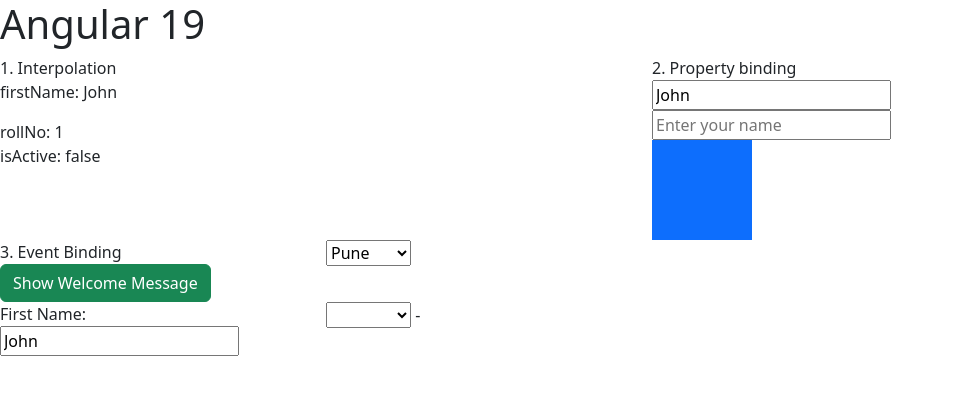
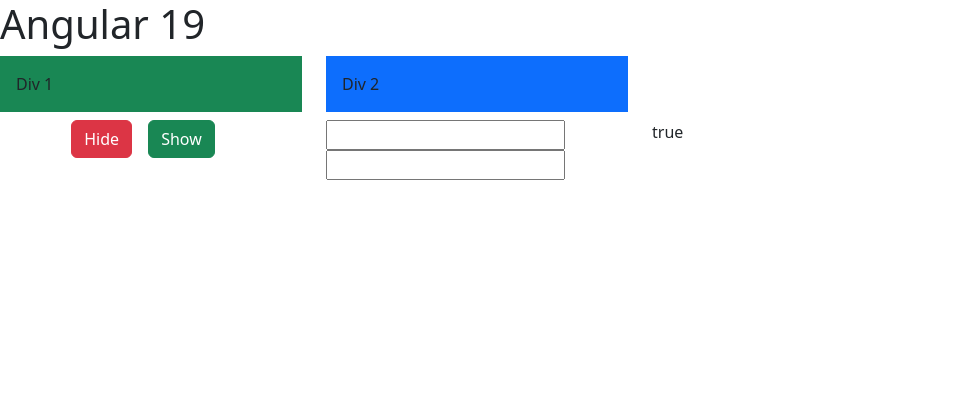
Before and after one commit to Tran-Anh-Quang/angular19Tutorial, an Angular app: page / in a window 1280 px wide. Shown: the top 394 px of the page, without its empty margins (0-954 px from the left). Built offline with nearby package versions, Linux system fonts and the light colour scheme.

Commit message:
part 4: ngIf example

```diff
--- a/src/app/app.component.html
+++ b/src/app/app.component.html
@@ -1,2 +1,2 @@
 <h1>Angular 19</h1>
-<app-data-binding></app-data-binding>
+<app-ng-if></app-ng-if>
--- a/src/app/app.component.ts
+++ b/src/app/app.component.ts
@@ -1,9 +1,11 @@
 import { Component } from '@angular/core';
 import { DataBindingComponent } from "./components/data-binding/data-binding.component";
+import { AdminComponent } from "./components/admin/admin.component";
+import { NgIfComponent } from "./components/ng-if/ng-if.component";
 
 @Component({
   selector: 'app-root',
-  imports: [DataBindingComponent],
+  imports: [DataBindingComponent, AdminComponent, NgIfComponent],
   templateUrl: './app.component.html',
   styleUrl: './app.component.css'
 })
--- /dev/null
+++ b/src/app/components/ng-for/ng-for.component.html
@@ -0,0 +1 @@
+<p>ng-for works!</p>
--- /dev/null
+++ b/src/app/components/ng-if/ng-if.component.html
@@ -0,0 +1,27 @@
+<div class="row">
+    <div class="col-3">
+        <div class="bg-success p-3" *ngIf="div1Visible">
+            Div 1
+        </div>
+    </div>
+
+    <div class="col-3">
+        <div class="bg-primary p-3" *ngIf="number1 == number2">
+            Div 2
+        </div>
+    </div>
+</div>
+
+<div class="row pt-2">
+    <div class="col-3 text-center ">
+            <button class="btn btn-danger" (click)="hideDiv1()">Hide</button>
+            <button class="btn btn-success mx-3" (click)="showDiv1()">Show</button>
+    </div>
+    <div class="col-3">
+        <input type="text" [(ngModel)]="number1"/>
+        <input type="text" [(ngModel)]="number2"/>
+    </div>
+    <div class="col-2">
+        {{number1 == number2}}
+    </div>
+</div>
--- /dev/null
+++ b/src/app/components/ng-if/ng-if.component.ts
@@ -0,0 +1,23 @@
+import { CommonModule, NgIf } from '@angular/common';
+import { Component } from '@angular/core';
+import { FormsModule } from '@angular/forms';
+
+@Component({
+  selector: 'app-ng-if',
+  imports: [CommonModule, NgIf, FormsModule],
+  templateUrl: './ng-if.component.html',
+  styleUrl: './ng-if.component.css'
+})
+export class NgIfComponent {
+  div1Visible: boolean = true;
+  number1: string = '';
+  number2: string = '';
+
+  hideDiv1() {
+    this.div1Visible = false;
+  }
+
+  showDiv1() {
+    this.div1Visible = true;
+  }
+}
```
Also changed, not shown: src/app/components/ng-for/ng-for.component.ts (added, +11 -0 lines), src/app/components/ng-for/ng-for.component.css (added), src/app/components/ng-if/ng-if.component.css (added), 2 other files (tests, documents, lock files or other folders).
